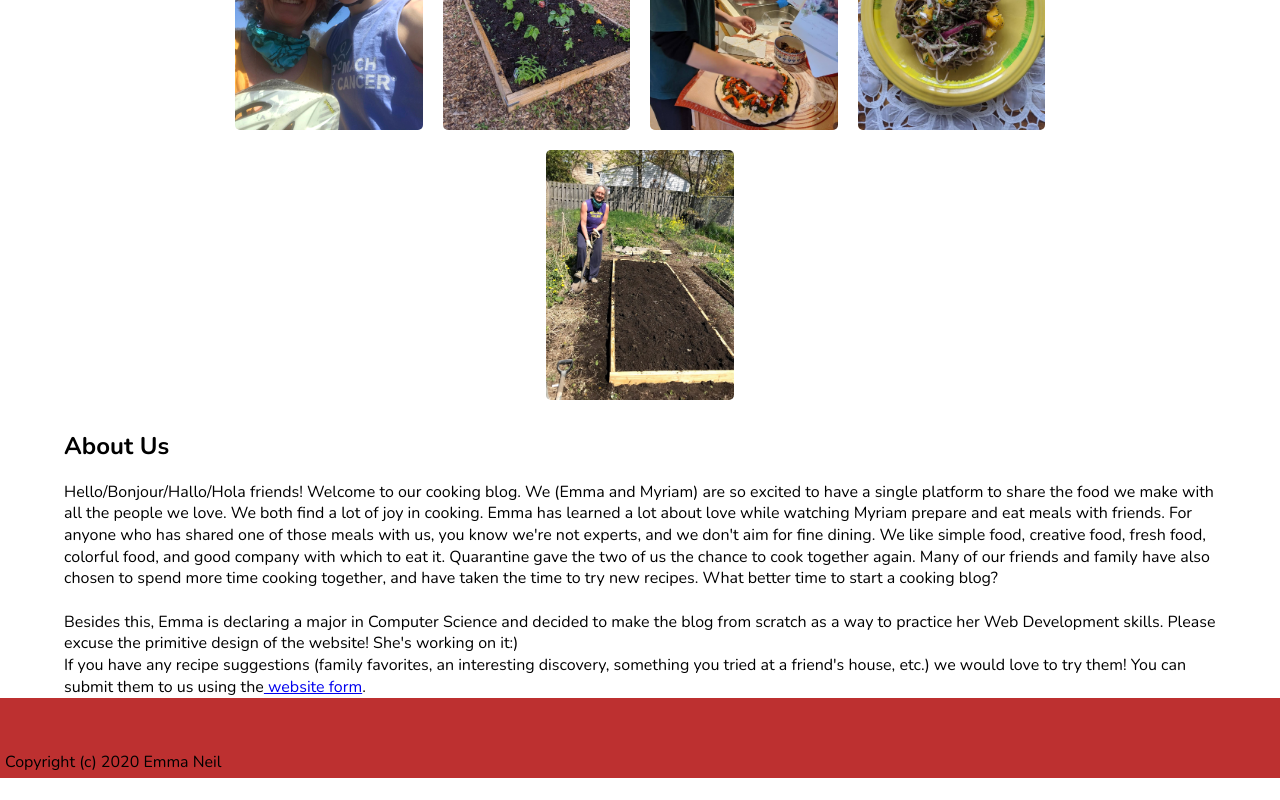
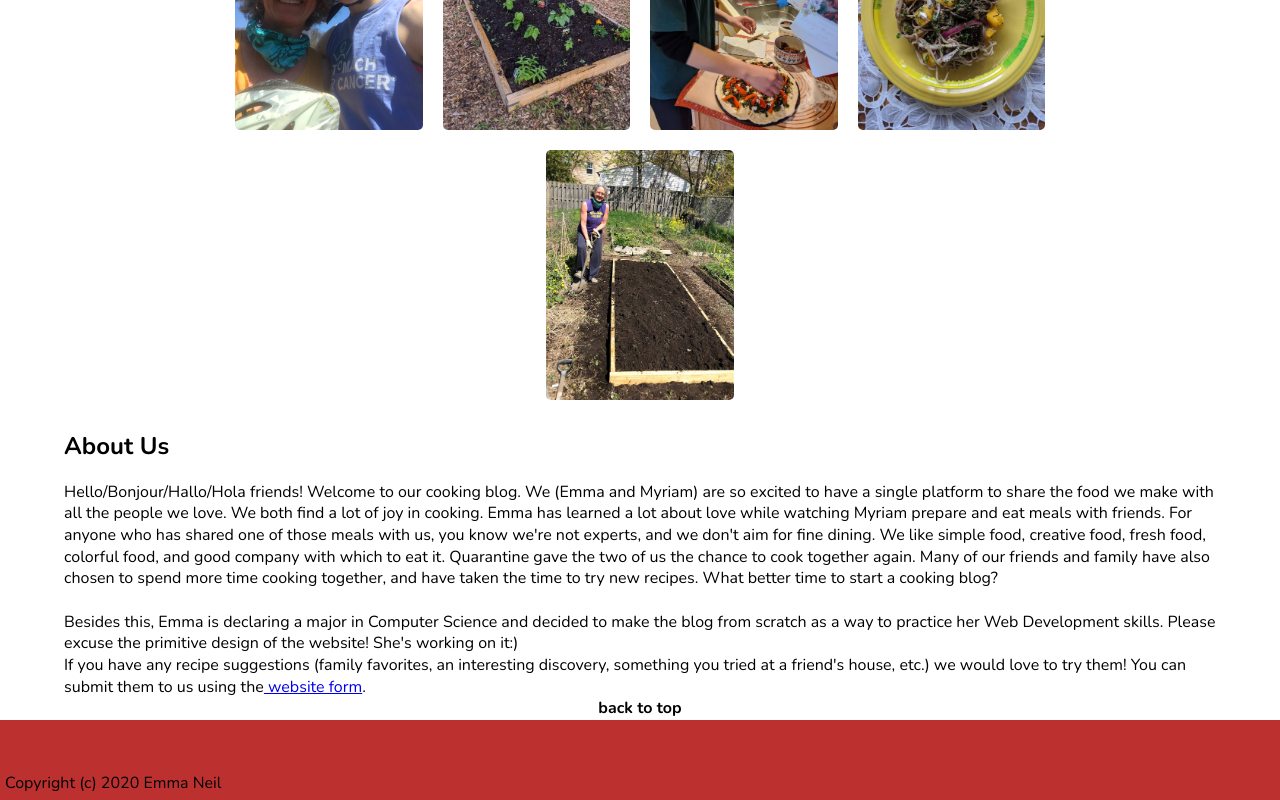
Before and after one commit to tree-hugger722/cooking-blog-react, a React (Create React App) app: page / in a window 1280 px wide. Shown: the part 310-1110 px from the top of the page. Before the commit the page ends 1088 px from the top, so only its background shows below. Built offline with nearby package versions, Linux system fonts and the light colour scheme; a web font is replaced by a local one.

Commit message:
added back to top text

```diff
--- a/src/Components/Footer/Footer.css
+++ b/src/Components/Footer/Footer.css
@@ -12,3 +12,9 @@ footer {
   padding-bottom: 5px;
   padding-left: 5px;
 }
+
+#back-to-top {
+  font-family: "Nunito", sans-serif;
+  text-align: center;
+  font-weight: bold;
+}
--- a/src/Components/Footer/Footer.js
+++ b/src/Components/Footer/Footer.js
@@ -4,11 +4,14 @@ import "./Footer.css";
 
 const Footer = () => {
   return (
-    <footer>
-      <div>
-        <p id="footer-text">Copyright (c) 2020 Emma Neil</p>
-      </div>
-    </footer>
+    <div>
+      <p id="back-to-top">back to top</p>
+      <footer>
+        <div>
+          <p id="footer-text">Copyright (c) 2020 Emma Neil</p>
+        </div>
+      </footer>
+    </div>
   );
 };
 
```
